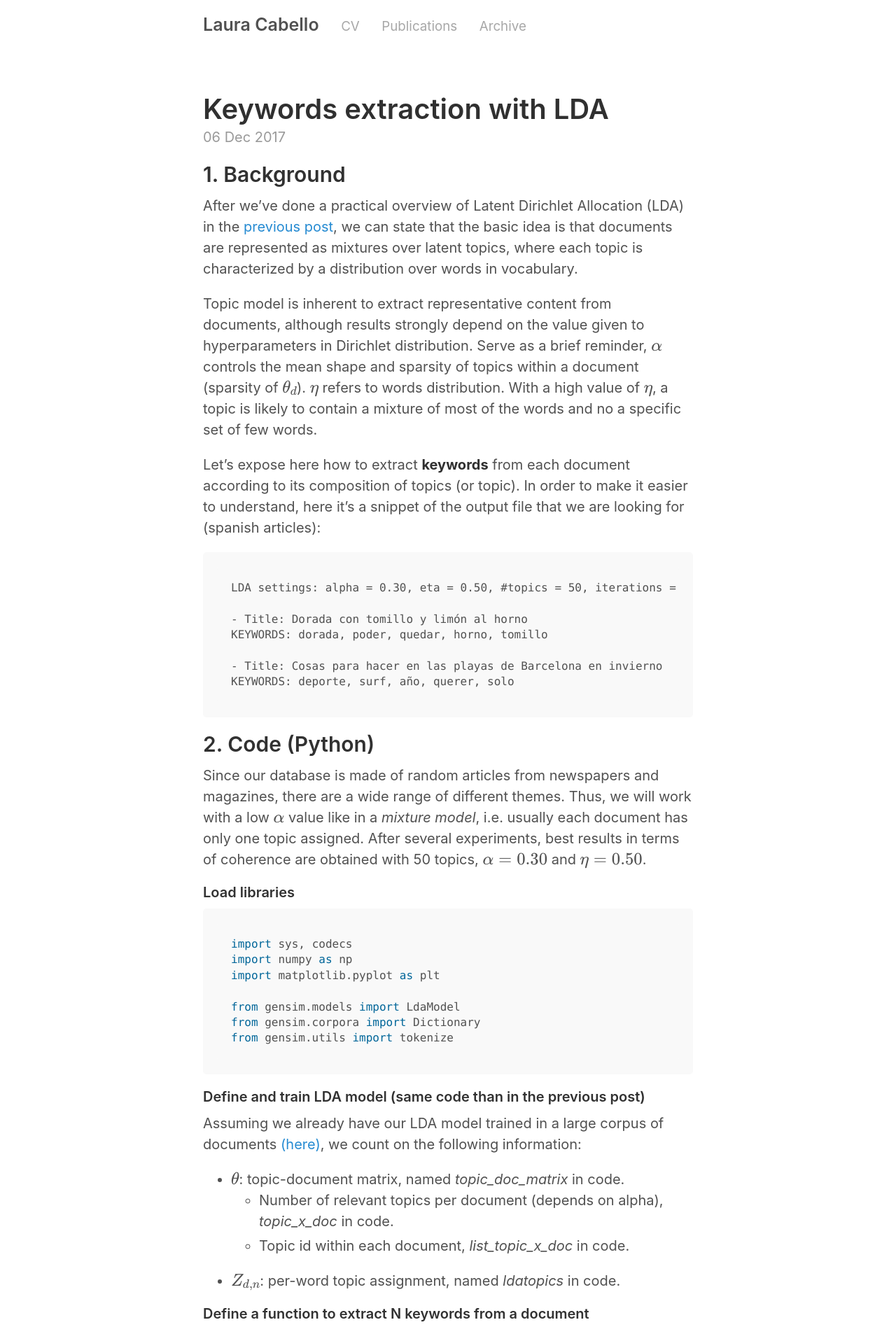
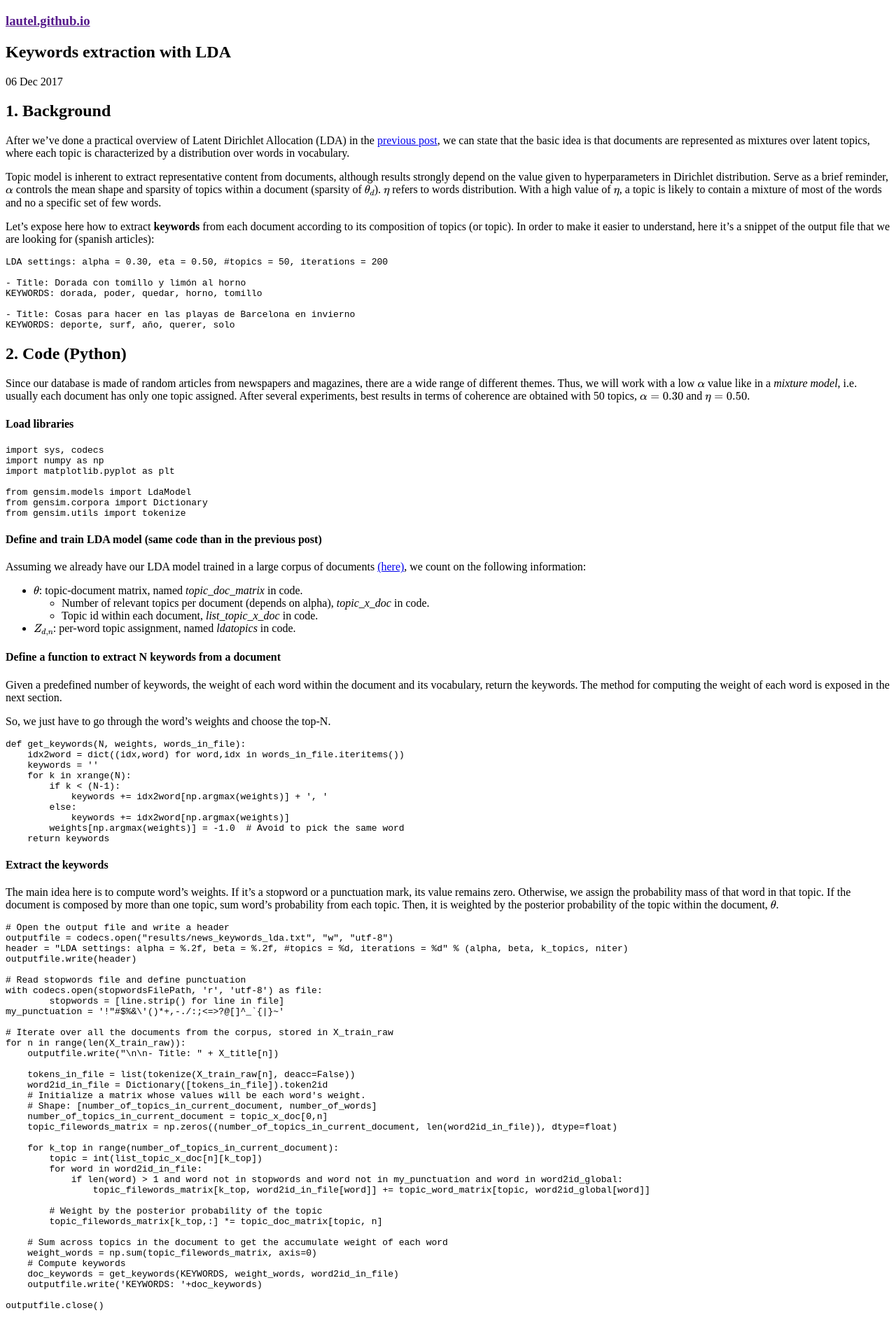
Before and after one commit to lautel/lautel.github.io, a Jekyll site: the page built from _posts/2017-12-06-keywords-lda.md, in a window 1280 px wide. Shown: the top 1896 px of the page at 70% size. Built offline with Jekyll 4.4.1, drawn with Linux system fonts in a browser that asks for light colours; formulas are drawn with MathJax 3.

Commit message:
clean up

```diff
--- a/_layouts/aboutme.html
+++ b/_layouts/aboutme.html
@@ -72,7 +72,6 @@
 
     div.shortbio{
     width: 70%;
-    background-color: rgba(0, 0, 0, 0.05);
     -webkit-border-radius: 10px;
     -moz-border-radius: 10px;
     border-radius: 10px;
--- a/index.html
+++ b/index.html
@@ -111,7 +111,7 @@
         <li>CIBER-BBN Research Grant. Stay @ <a href="https://i3a.unizar.es/es/grupos-de-investigacion/bsicos">BSICoS</a> (Spain). 2014 </li>
         </ul>
 
-         <hr>
+        <!--<hr>-->
         <!--<div id="archive" class="info-section" style="padding-bottom:25px">-->
         <!--<h2>[Old] posts</h2>-->
         <!--{% for post in site.categories.Unizar %}-->
--- a/style.css
+++ /dev/null
@@ -1,5 +0,0 @@
-img {
-  clip-path: circle();
-  width: 50%;
-  height: auto;
-}
--- a/styles.scss
+++ /dev/null
@@ -1,29 +0,0 @@
----
-# Use a comment to ensure Jekyll reads the file to be transformed into CSS later
-# only main files contain this front matter, not partials.
----
-
-//
-//                        ___
-//                       /\_ \
-//  _____     ___     ___\//\ \      __
-// /\ '__`\  / __`\  / __`\\ \ \   /'__`\
-// \ \ \_\ \/\ \_\ \/\ \_\ \\_\ \_/\  __/
-//  \ \ ,__/\ \____/\ \____//\____\ \____\
-//   \ \ \/  \/___/  \/___/ \/____/\/____/
-//    \ \_\
-//     \/_/
-//
-// Designed, built, and released under MIT license by @mdo. Learn more at
-// https://github.com/poole/poole.
-
-@import "variables";
-@import "base";
-@import "type";
-@import "syntax";
-@import "code";
-@import "layout";
-@import "masthead";
-@import "posts";
-@import "pagination";
-@import "message";
```
Also changed, not shown: _config.yml (deleted, +0 -39 lines), archive.md (deleted, +0 -9 lines), publications.md (deleted, +0 -14 lines), resume.md (deleted, +0 -7 lines).
